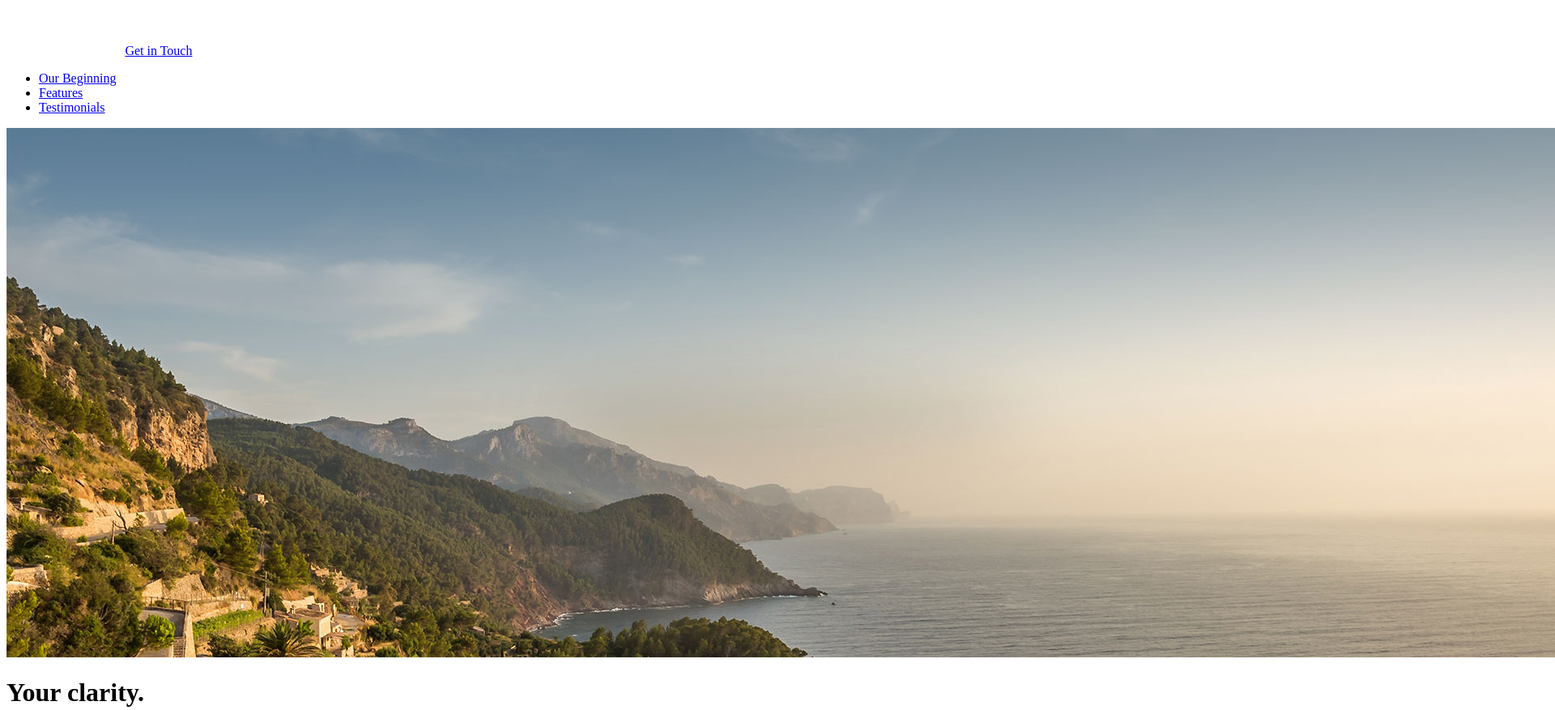
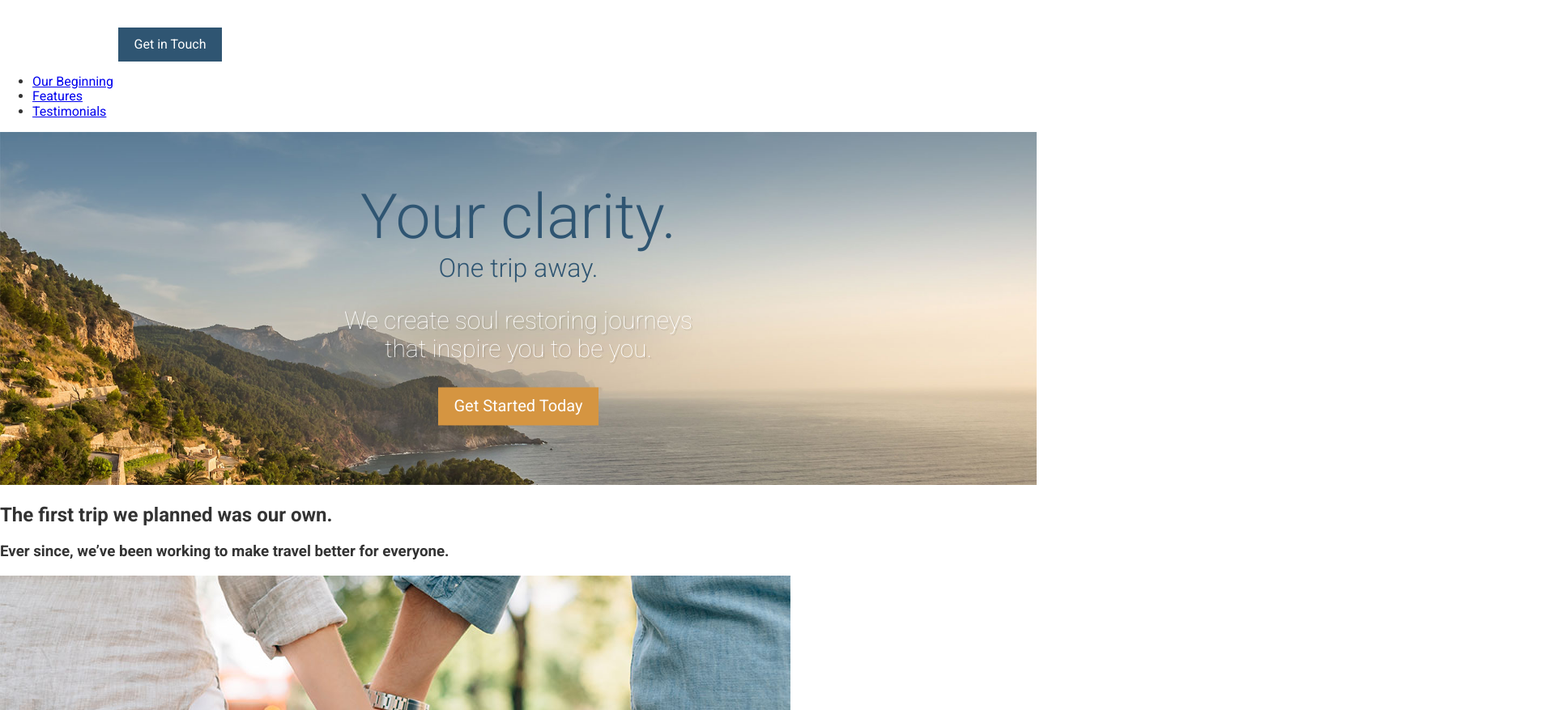
Before and after one commit to subarnapkrl/travel-website, a website: page app/index.html in a window 1280 px wide. Shown: the top 877 px of the page at 81% size, 1920 px wide, since content can reach past the window. Drawn offline with Linux system fonts and the light colour scheme.

Commit message:
Hero-Page-Completed

```diff
--- /dev/null
+++ b/app/assets/scripts/App.js
@@ -0,0 +1 @@
+import '../styles/styles.css'
--- /dev/null
+++ b/app/assets/styles/base/_global.css
@@ -0,0 +1,9 @@
+body {
+    font-family: 'Roboto', sans-serif;
+    color: #333;
+}
+
+img {
+    max-width: 100%;
+    height: auto;
+}
--- /dev/null
+++ b/app/assets/styles/modules/_btn.css
@@ -0,0 +1,18 @@
+
+.btn{
+    background-color: #2f5572;
+    color: #fff;
+    text-decoration: none;
+    padding: 0.75rem 1.2rem;
+    display: inline-block;
+
+    &--orange{
+        background-color: #d59541;
+    }
+
+    &--large{
+        font-size: 1.25rem;
+        padding: 1.1rem 1..9rem;
+    }
+
+}
--- /dev/null
+++ b/app/assets/styles/modules/_large-hero.css
@@ -0,0 +1,36 @@
+.large-hero{
+    position: relative;
+    color:purple;
+
+    &__text-content {
+            position: absolute;
+            top: 50%;
+            transform: translateY(-50%);
+            left: 0;
+            width: 100%;
+            text-align: center;
+        }
+
+        &__title {
+            font-weight: 300;
+            color: #2f5572;
+            font-size: 4.8rem;
+            margin: 0;
+        }
+
+        &__subtitle {
+            font-weight: 300;
+            color: #2f5572;
+            font-size: 2rem;
+            margin: 0;
+        }
+        &__description{
+            color: #fff;
+            font-size: 1.875rem;
+            font-weight: 100;
+            text-shadow: 2px 2px 0 rgba(0,0,0,0.1);
+            max-width: 30rem;
+            margin-left: auto;
+            margin-right: auto;
+        }
+}
--- /dev/null
+++ b/app/assets/styles/styles.css
@@ -0,0 +1,5 @@
+@import 'normalize.css';
+@import './base/_global.css';
+@import './base/_variables.css';
+@import './modules/_large-hero.css';
+@import './modules/_btn.css';
--- a/app/index.html
+++ b/app/index.html
@@ -10,7 +10,7 @@
 <body>
   <header>
     <img src="assets/images/icons/clear-view-escapes.svg">
-    <a href="#">Get in Touch</a>
+    <a href="#" class="btn">Get in Touch</a>
     <nav>
       <ul>
         <li><a href="#our-beginning">Our Beginning</a></li>
@@ -22,10 +22,13 @@
 
   <div class="large-hero">
     <img src="assets/images/hero--large.jpg">
-    <h1>Your clarity.</h1>
-    <h2>One trip away.</h2>
-    <p>We create soul restoring journeys that inspire you to be you.</p>
-    <p><a href="#">Get Started Today</a></p>
+    <div class="large-hero__text-content">
+      <h1 class="large-hero__title">Your clarity.</h1>
+      <h2 class="large-hero__subtitle">One trip away.</h2>
+      <p class="large-hero__description">We create soul restoring journeys that inspire you to be you.</p>
+      <p><a href="#" class="btn btn--orange btn--large">Get Started Today</a></p>
+    </div>
+
   </div>
 
   <div id="our-beginning">
@@ -81,8 +84,9 @@
   </div>
 
   <footer>
-    <p>Copyright &copy; 2019 Clear View Escapes. All rights reserved. <a href="#">Get in Touch</a></p>
+    <p>Copyright &copy; 2019 Clear View Escapes. All rights reserved. <a href="#" class="btn btn--orange">Get in Touch</a></p>
   </footer>
+  <script src="bundled.js"></script>
   <!-- Leave this commented out HTML here until you need it for an upcoming "modal" lesson
   <div class="modal">
     <div class="modal__inner">
```
Also changed, not shown: app/bundled.js (added, +203 -0 lines), package.json (added, +36 -0 lines), webpack.config.js (added, +25 -0 lines), app/assets/styles/base/_variables.css (added), 1 other file.
